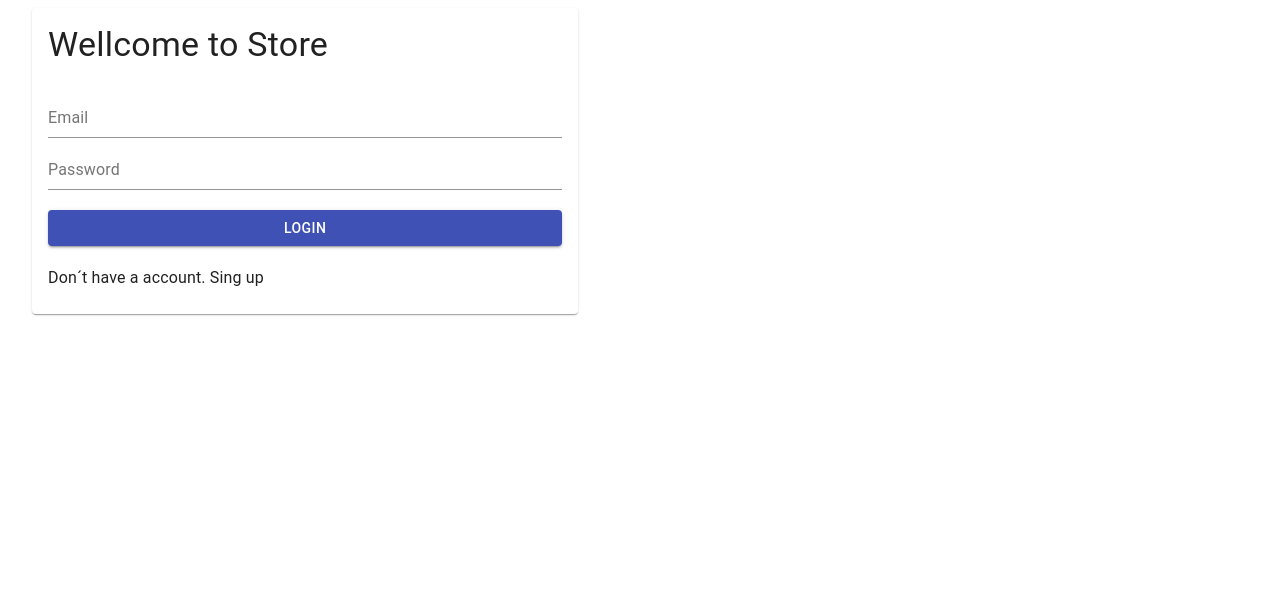
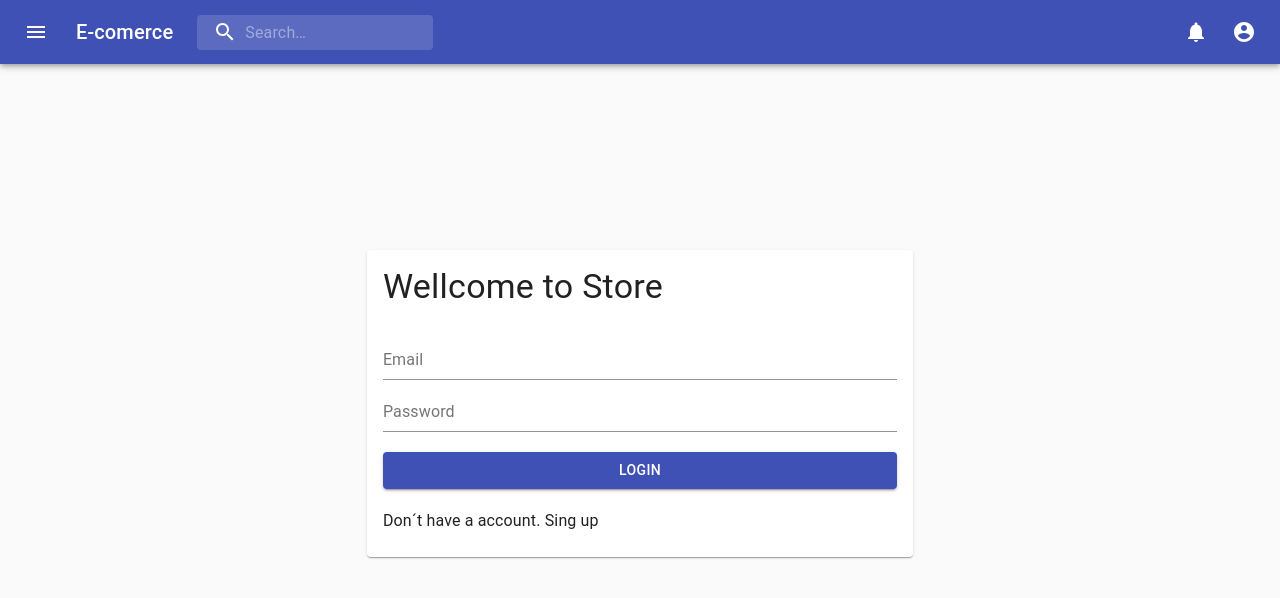
Before and after one commit to ricardober93/FrontendStore, a Next.js app: page /login in a window 1280 px wide. Shown: the top 598 px of the page. Built offline with nearby package versions, Linux system fonts and the light colour scheme.

Commit message:
centrado

```diff
--- a/pages/login.js
+++ b/pages/login.js
@@ -1,7 +1,12 @@
 import FormLogin from "../src/modules/user/auth/components/FormLogin";
+import Layout from "../src/modules/layouts/layout";
+function login() {
 
-function login() {
-  return <FormLogin />;
+  return (
+    <Layout>
+    <FormLogin />
+  </Layout>
+  )
 }
 
 export default login;
--- a/src/modules/user/auth/components/FormLogin.js
+++ b/src/modules/user/auth/components/FormLogin.js
@@ -12,8 +12,23 @@ import { Alert } from "@material-ui/lab";
 import { useFormik } from "formik";
 import * as Yup from "yup";
 import InputForm from "../../../components/InputForm";
+import { makeStyles } from "@material-ui/core/styles";
+
+
+
+const useStyles = makeStyles((theme) => ({
+  root: {
+    height: '100%',
+    display:'grid',
+    alignContent: 'center',
+    justifyContent:'center',
+
+  },
+
+}));
 
 function Login() {
+  const classes = useStyles();
   // formik para crear el formulario
   const formik = useFormik({
     initialValues: {
@@ -34,11 +49,18 @@ function Login() {
   });
 
   return (
-    <Container
-    justify="center" alignItems="center">
-      {/* utilizar toda la altura de la pagina */}
+    <Container className={classes.root} style={{ padding: 30 }}>
+        <style global jsx>{`
+        html,
+        body,
+        main,
+        div#__next {
+          height: 96%;
+        },
 
-      <Grid container direction="row" >
+      `}</style>
+    {/* utilizar toda la altura de la pagina */}
+      <Grid container >
         <Card padding={2}>
           <CardContent>
             <Typography
@@ -78,7 +100,7 @@ function Login() {
               </FormControl>
               <Button
                 type="submit"
-                fullWidth
+                fullWidth="true"
                 variant="contained"
                 color="primary"
                 style={{ marginTop: 20 }}
```
Also changed, not shown: src/modules/user/auth/components/Recovery.js (+12 -2 lines).
